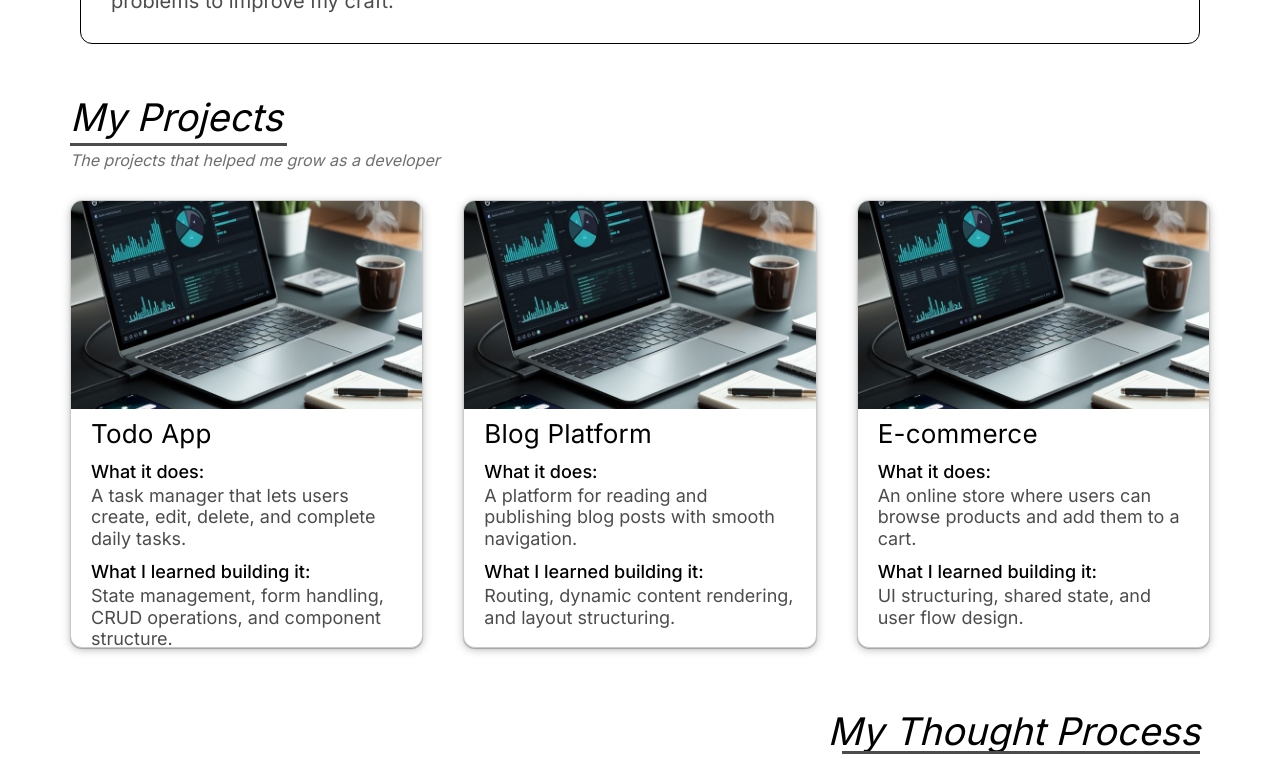
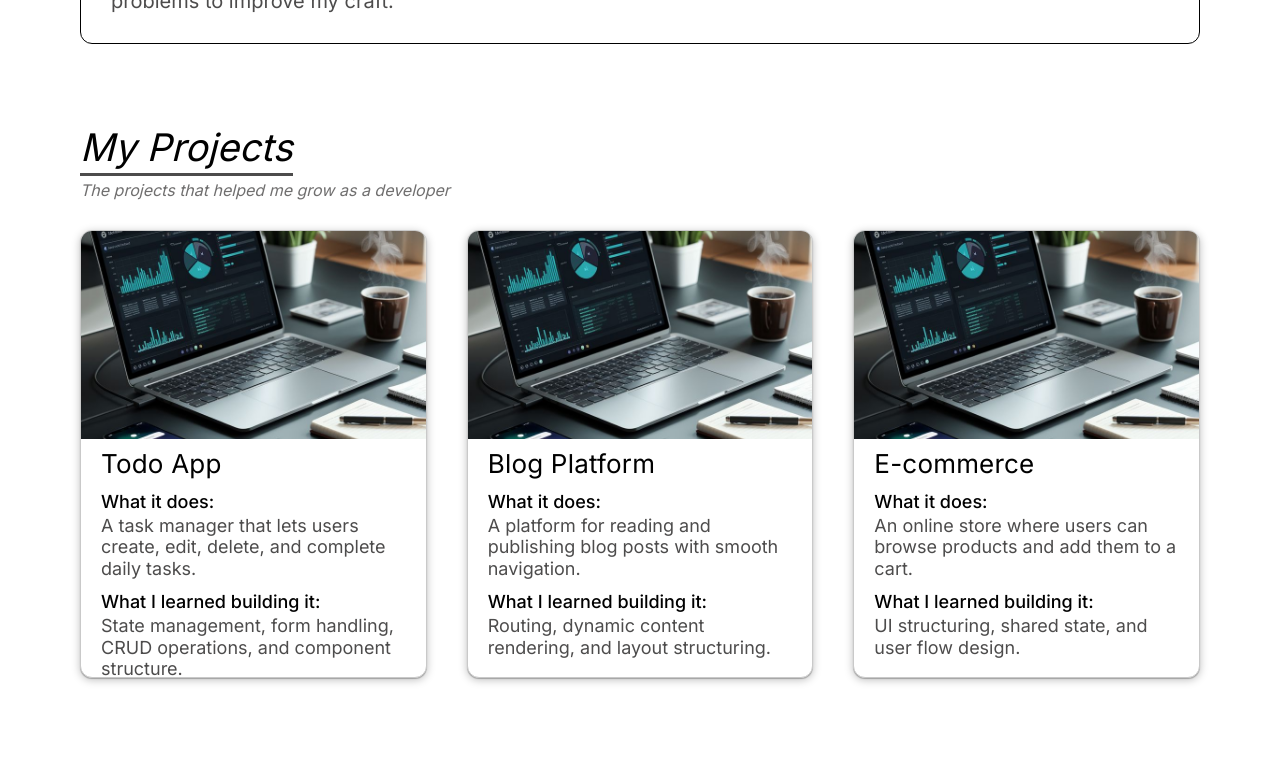
Before and after one commit to eniola256/Portfolio, a React (Vite) app: page / in a window 1280 px wide. Shown: the part 1000-1759 px from the top of the page. Built offline with nearby package versions, Linux system fonts and the light colour scheme.

Commit message:
Added fade-in animations for Contact section and polished UI

```diff
--- a/src/About.css
+++ b/src/About.css
@@ -52,6 +52,13 @@
     border: 1px solid #706f6f;
 }
 
+@media (max-width: 970px){
+  .abt-section h2::after {
+    width: 23%;                   /* Bigger underline for mobile */
+  }
+
+}
+
 @media (max-width: 768px) {
   .abt-section {
     padding: 30px 20px 50px;    /* Less padding */
@@ -72,7 +79,7 @@
   .abt-section h2::after {
     left: 50%;
     transform: translateX(-50%);  /* Center underline */
-    width: 30%;                   /* Bigger underline for mobile */
+    width: 100%;                   /* Bigger underline for mobile */
   }
 
   .abt-p {
@@ -82,6 +89,24 @@
   }
 }
 
-@media (max-width: 480px) {
+/* Fade-in base state */
+.fade-in {
+  opacity: 0;
+  transform: translateY(20px);
+  transition: opacity 1s ease, transform 1s ease;
+}
 
-  }
+/* When visible */
+.fade-in.show {
+  opacity: 1;
+  transform: translateY(0);
+}
+
+.abt-section .fade-up {
+  opacity: 0;
+  transform: translateY(20px);
+}
+
+.abt-section .fade-up.show {
+  animation: fadeUp 0.8s ease forwards;
+}
--- a/src/About.jsx
+++ b/src/About.jsx
@@ -1,21 +1,46 @@
 import "./About.css";
+import { useFadeInOnScroll } from "./UseFadeInOnScroll.jsx";
 
 function About() {
+    const [ref, isVisible] = useFadeInOnScroll();
+
     return (
-        <>
-        <section id="About" className="section ">
-            <div className="abt-section">
-            <div className="abt-head"><h2>About Me</h2>
-            <p>More than Just a Frontend Developer</p>
+        <section id="About" className="section">
+            <div
+                ref={ref}   // use the 'ref' from the hook
+                className={`abt-section fade-in ${isVisible ? "show" : ""}`}
+            >
+                <div className="abt-head">
+                    <h2>About Me</h2>
+                    <p>More than Just a Frontend Developer</p>
+                </div>
+
+                <div className={`abt-p fade-up ${isVisible ? "show" : ""} delay-1`}>
+                    <p>
+                        I am a frontend developer focused on building clean, responsive,
+                        and user-friendly web interfaces using modern technologies like
+                        React and CSS. I enjoy turning ideas and designs into structured,
+                        functional layouts while paying close attention to spacing,
+                        responsiveness, and usability.
+                    </p>
+                    <p>
+                        I am currently strengthening my skills by building real-world
+                        projects that involve navigation systems, dashboards,
+                        authentication flows, and interactive UI components. My approach
+                        to development is centered on understanding how things work under
+                        the hood rather than just copying solutions, which helps me write
+                        more maintainable and scalable code.
+                    </p>
+                    <p>
+                        My long-term goal is to grow into a well-rounded full-stack
+                        developer with a strong foundation in both frontend and backend
+                        systems. I am always learning, refining my workflow, and
+                        challenging myself with more complex problems to improve my craft.
+                    </p>
+                </div>
             </div>
-            <div className="abt-p">
-                <p>I am a frontend developer focused on building clean, responsive, and user-friendly web interfaces using modern technologies like React and CSS. I enjoy turning ideas and designs into structured, functional layouts while paying close attention to spacing, responsiveness, and usability.</p>
-                <p>I am currently strengthening my skills by building real-world projects that involve navigation systems, dashboards, authentication flows, and interactive UI components. My approach to development is centered on understanding how things work under the hood rather than just copying solutions, which helps me write more maintainable and scalable code.</p>
-                <p>My long-term goal is to grow into a well-rounded full-stack developer with a strong foundation in both frontend and backend systems. I am always learning, refining my workflow, and challenging myself with more complex problems to improve my craft.</p>
-            </div>
-            </div>
-            </section>
-        </>
-);
+        </section>
+    );
 }
+
 export default About;
--- a/src/Contact.css
+++ b/src/Contact.css
@@ -114,3 +114,15 @@
   }
 
 }
+
+/* Fade-in animation system */
+.fade-in {
+  opacity: 0;
+  transform: translateY(25px);
+  transition: opacity 0.7s ease, transform 0.7s ease;
+}
+
+.fade-in.show {
+  opacity: 1;
+  transform: translateY(0);
+}
--- a/src/Contact.jsx
+++ b/src/Contact.jsx
@@ -1,14 +1,28 @@
+import { useFadeInOnScroll } from "./UseFadeInOnScroll";
 import "./Contact.css";
 
 function Contact() {
-    return(
-     <section id="Contact" className="section ">
+  const [headRef, headVisible] = useFadeInOnScroll();
+  const [btnRef, btnVisible] = useFadeInOnScroll();
+
+  return (
+    <section id="Contact" className="section">
       <div className="contact-section">
-      <div className="contact-head">
+
+        <div
+          ref={headRef}
+          className={`contact-head fade-in ${headVisible ? "show" : ""}`}
+        >
           <h2>Contact Me</h2>
-        <p>I'm always open to discussing new projects, opportunities, or just chatting about frontend development. Feel free to reach out.</p>
+          <p>
+            I'm always open to discussing new projects, opportunities, or just chatting about frontend development. Feel free to reach out.
+          </p>
         </div>
-      <div className="contact-btns">
+
+        <div
+          ref={btnRef}
+          className={`contact-btns fade-in ${btnVisible ? "show" : ""}`}
+        >
           <a href="mailto:your@email.com" className="contact-btn">
             <span className="material-symbols-outlined">mail</span>
             Email
@@ -29,6 +43,7 @@ function Contact() {
             WhatsApp
           </a>
         </div>
+
       </div>
     </section>
   );
--- a/src/Journey.css
+++ b/src/Journey.css
@@ -173,3 +173,50 @@
     font-size: 14px;
   }
 }
+
+.timeline-item.fade-in {
+  opacity: 0;
+  transform: translateY(25px);
+  transition: opacity 0.8s ease, transform 0.8s ease;
+}
+
+.timeline-item.fade-in.show {
+  opacity: 1;
+  transform: translateY(0);
+}
+.timeline-item.fade-in .td {
+  transform: scale(0.6);
+  opacity: 0;
+  transition: transform 0.6s ease, opacity 0.6s ease;
+}
+
+.timeline-item.fade-in.show .td {
+  transform: scale(1);
+  opacity: 1;
+}
+.journey-head.fade-in {
+  opacity: 0;
+  transform: translateY(20px);
+  transition: opacity 0.8s ease, transform 0.8s ease;
+}
+
+.journey-head.fade-in.show {
+  opacity: 1;
+  transform: translateY(0);
+}
+
+.timeline-content .timeline-box {
+  transition: transform 0.25s ease, box-shadow 0.25s ease, border-color 0.25s ease;
+}
+
+.timeline-content:hover .timeline-box {
+  transform: translateY(-4px);
+  box-shadow: 0 8px 20px rgba(0, 0, 0, 0.12);
+  border-color: #a0a0a0;
+}
+
+
+.timeline-item:hover .timeline-dot .td {
+  box-shadow: 0 0 0 6px rgba(0, 0, 0, 0.08);
+  transform: scale(1.4);
+}
--- a/src/Journey.jsx
+++ b/src/Journey.jsx
@@ -1,17 +1,29 @@
+import { useFadeInOnScroll } from "./UseFadeInOnScroll";
 import "./Journey.css";
 
 function Journey() {
+  const [headRef, headVisible] = useFadeInOnScroll();
+
+  const [ref1, v1] = useFadeInOnScroll();
+  const [ref2, v2] = useFadeInOnScroll();
+  const [ref3, v3] = useFadeInOnScroll();
+  const [ref4, v4] = useFadeInOnScroll();
+
   return (
     <section id="Journey" className="section">
       <div className="journey-section">
-  <div className="journey-head">
+  <div
+  ref={headRef}
+  className={`journey-head fade-in ${headVisible ? "show" : ""}`}
+>
+
     <h2>My Journey</h2>
     <p>From a curious learner to a passionate developer</p>
   </div>
 
   <div className="timeline">
 
-    <div className="timeline-item">
+    <div ref={ref1} className={`timeline-item fade-in ${v1 ? "show" : ""}`}>
       <div className="timeline-dot">
         <div className="td"></div>
       </div>
@@ -26,7 +38,7 @@ function Journey() {
       </div>
     </div>
 
-    <div className="timeline-item">
+    <div ref={ref2} className={`timeline-item fade-in ${v2 ? "show" : ""}`}>
       <div className="timeline-dot">
         <div className="td"></div>
       </div>
@@ -41,7 +53,7 @@ function Journey() {
       </div>
     </div>
 
-    <div className="timeline-item">
+    <div ref={ref3} className={`timeline-item fade-in ${v3 ? "show" : ""}`}>
       <div className="timeline-dot">
         <div className="td"></div>
       </div>
@@ -56,7 +68,7 @@ function Journey() {
       </div>
     </div>
 
-    <div className="timeline-item">
+    <div ref={ref4} className={`timeline-item fade-in ${v4 ? "show" : ""}`}>
       <div className="timeline-dot">
         <div className="td"></div>
       </div>
--- a/src/Project.css
+++ b/src/Project.css
@@ -1,5 +1,5 @@
 .project-section{
-    padding: 20px 30px 10px;
+    padding: 70px 70px 10px;
     display: flex;
     flex-direction: column;
     width: 100%;
@@ -92,7 +92,11 @@
   color: #4d4c4c;
 
 }
-
+@media (max-width: 1000px){
+    .projects-list{
+        flex-direction: column;
+    }
+}
 @media (max-width: 800px) {
   .project-section {
     padding: 10px 40px 70px;
@@ -128,7 +132,7 @@
   .project-head h2::after {
     left: 50%;
     transform: translateX(-50%);  /* Center underline */
-    width: 60%;
+    width: 28%;
   }
 
   .project-head p {
@@ -163,8 +167,60 @@
   }
 }
 
-@media (max-width: 768px) {
-    .project-section{
+@media (max-width: 540px) {
+    .project-head h2 {
+    font-size: 30px;
+    text-align: center;
+  }
+    .project-head h2::after {
+    left: 50%;
+    transform: translateX(-50%);  /* Center underline */
+    width: 41%;
+  }
+}
 
-    }
+@media (max-width: 420px) {
+    .project-head h2 {
+    font-size: 30px;
+    text-align: center;
+  }
+    .project-head h2::after {
+    left: 50%;
+    transform: translateX(-50%);  /* Center underline */
+    width: 58%;
+  }
 }
+
+/* Base fade-in (hidden) */
+.project.fade-in {
+  opacity: 0;
+  transform: translateY(20px);
+  transition: opacity 0.8s ease, transform 0.8s ease;
+}
+
+/* Visible state */
+.project.fade-in.show {
+  opacity: 1;
+  transform: translateY(0);
+}
+
+/* Optional staggered delays */
+.project.fade-in.delay-1 { transition-delay: 0.2s; }
+.project.fade-in.delay-2 { transition-delay: 0.4s; }
+.project.fade-in.delay-3 { transition-delay: 0.6s; }
+
+.project-head.fade-in {
+  opacity: 0;
+  transform: translateY(25px); /* slightly below */
+  transition: opacity 0.8s ease, transform 0.8s ease;
+}
+
+.project-head.fade-in.show {
+  opacity: 1;
+  transform: translateY(0); /* move to original spot */
+}
+
+/* optional small delay so it appears slightly before cards */
+.project-head.fade-in.delay-head {
+  transition-delay: 0.1s;
+}
--- a/src/Projects.jsx
+++ b/src/Projects.jsx
@@ -1,18 +1,26 @@
 import "./Project.css";
+import { useFadeInOnScroll } from "./UseFadeInOnScroll.jsx";
 
 function Projects() {
+  const [ref1, isVisible1] = useFadeInOnScroll();
+  const [ref2, isVisible2] = useFadeInOnScroll();
+  const [ref3, isVisible3] = useFadeInOnScroll();
+  const [headRef, headVisible] = useFadeInOnScroll();
+
   return (
-  <>
     <section id="Projects" className="section project-section">
-  <div className="project-section">
-  <div className="project-head">
+      <div
+      ref={headRef}
+        className={`project-head fade-in ${headVisible ? "show delay-head" : ""}`}>
         <h2>My Projects</h2>
         <p>The projects that helped me grow as a developer</p>
       </div>
 
       <div className="projects-list">
-
-    <div className="project p1">
+        <div
+          ref={ref1}
+          className={`project fade-in ${isVisible1 ? "show delay-1" : ""}`}
+        >
           <img src="./project.jpg" alt="Todo App" />
           <div className="project-txt">
             <h3>Todo App</h3>
@@ -27,7 +35,10 @@ function Projects() {
           </div>
         </div>
 
-    <div className="project p2">
+        <div
+          ref={ref2}
+          className={`project fade-in ${isVisible2 ? "show delay-2" : ""}`}
+        >
           <img src="./project.jpg" alt="Blog Platform" />
           <div className="project-txt">
             <h3>Blog Platform</h3>
@@ -42,7 +53,10 @@ function Projects() {
           </div>
         </div>
 
-    <div className="project p3">
+        <div
+          ref={ref3}
+          className={`project fade-in ${isVisible3 ? "show delay-3" : ""}`}
+        >
           <img src="./project.jpg" alt="E-commerce Store" />
           <div className="project-txt">
             <h3>E-commerce</h3>
@@ -57,9 +71,8 @@ function Projects() {
           </div>
         </div>
       </div>
-  </div>
     </section>
-  </>
   );
 }
+
 export default Projects;
--- a/src/Think.css
+++ b/src/Think.css
@@ -1,5 +1,5 @@
 .think-section{
-    padding: 10px 70px 10px;
+    padding: 40px 70px 10px;
     display: flex;
     flex-direction: column;
     gap: 10px;
@@ -132,3 +132,15 @@
     font-size: 14px;
   }
 }
+
+.fade-in {
+  opacity: 0;
+  transform: translateY(20px);
+  transition: opacity 0.6s ease, transform 0.6s ease;
+}
+
+/* When visible */
+.fade-in.show {
+  opacity: 1;
+  transform: translateY(0);
+}
--- a/src/Think.jsx
+++ b/src/Think.jsx
@@ -1,18 +1,31 @@
 import "./Think.css";
+import { useFadeInOnScroll } from "./UseFadeInOnScroll.jsx";
 
 function Think() {
+  const [headRef, headVisible] = useFadeInOnScroll();
+  const [ref1, v1] = useFadeInOnScroll();
+  const [ref2, v2] = useFadeInOnScroll();
+  const [ref3, v3] = useFadeInOnScroll();
+  const [ref4, v4] = useFadeInOnScroll();
+  const [ref5, v5] = useFadeInOnScroll();
+  const [ref6, v6] = useFadeInOnScroll();
+
   return (
     <>
     <section id="Think" className="section">
       <div className="think-section">
-  <div className="think-head">
+  <div
+  ref={headRef}
+  className={`think-head fade-in ${headVisible ? "show" : ""}`}
+>
     <h2>My Thought Process</h2>
     <p>I'm always open to discussing new projects, creative ideas</p>
   </div>
 
   <div className="think-grid">
 
-    <div className="think-box">
+    <div ref={ref1} className={`think-box fade-in ${v1 ? "show" : ""}`}>
+
       <span className="material-symbols-outlined think-icon">track_changes</span>
       <h3>Goal-Oriented</h3>
       <p>
@@ -20,7 +33,8 @@ function Think() {
       </p>
     </div>
 
-    <div className="think-box">
+    <div ref={ref2} className={`think-box fade-in ${v2 ? "show" : ""}`}>
+
       <span className="material-symbols-outlined think-icon">psychology</span>
       <h3>Problem-First Approach</h3>
       <p>
@@ -28,7 +42,8 @@ function Think() {
       </p>
     </div>
 
-    <div className="think-box">
+    <div ref={ref3} className={`think-box fade-in ${v3 ? "show" : ""}`}>
+
       <span className="material-symbols-outlined think-icon">bolt</span>
       <h3>Performance Minded</h3>
       <p>
@@ -36,7 +51,8 @@ function Think() {
       </p>
     </div>
 
-    <div className="think-box">
+    <div ref={ref4} className={`think-box fade-in ${v4 ? "show" : ""}`}>
+
       <span className="material-symbols-outlined think-icon">palette</span>
       <h3>User-Centered Design</h3>
       <p>
@@ -44,7 +60,8 @@ function Think() {
       </p>
     </div>
 
-    <div className="think-box">
+    <div ref={ref5} className={`think-box fade-in ${v5 ? "show" : ""}`}>
+
       <span className="material-symbols-outlined think-icon">build</span>
       <h3>Iterative Improvement</h3>
       <p>
@@ -52,7 +69,7 @@ function Think() {
       </p>
     </div>
 
-    <div className="think-box">
+    <div ref={ref6} className={`think-box fade-in ${v6 ? "show" : ""}`}>
       <span className="material-symbols-outlined think-icon">groups</span>
       <h3>Collaboration-Driven</h3>
       <p>
--- /dev/null
+++ b/src/UseFadeInOnScroll.jsx
@@ -0,0 +1,24 @@
+import { useEffect, useRef, useState } from "react";
+
+export function useFadeInOnScroll(options = { threshold: 0.2 }) {
+  const ref = useRef(null);
+  const [isVisible, setIsVisible] = useState(false);
+
+  useEffect(() => {
+    const observer = new IntersectionObserver(
+      ([entry]) => {
+        if (entry.isIntersecting) {
+          setIsVisible(true);
+          observer.disconnect(); // animate once
+        }
+      },
+      options
+    );
+
+    if (ref.current) observer.observe(ref.current);
+
+    return () => observer.disconnect();
+  }, []);
+
+  return [ref, isVisible];
+}
```
Lines whose indentation alone changed are shown as unchanged.
